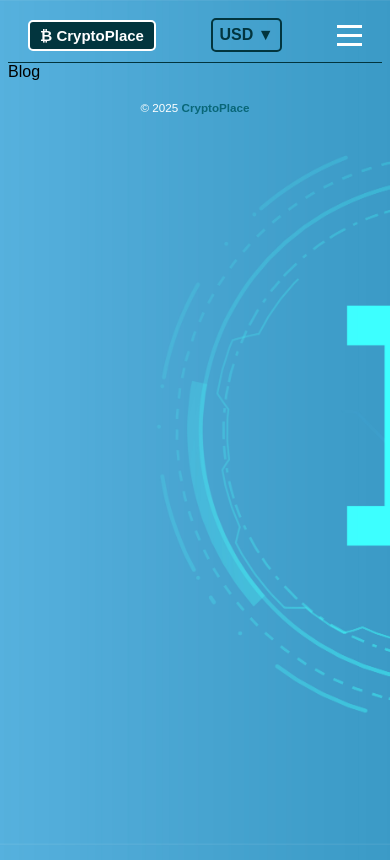
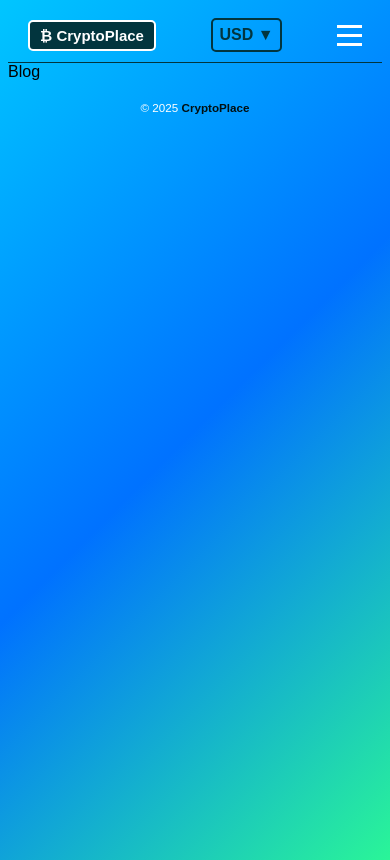
Before and after one commit to Tanmoy-Santra/cryptoplace, a React (Vite) app in the folder frontend/: page /blog in a window 390 px wide. Built offline with nearby package versions, Linux system fonts and the light colour scheme; no server answers.

Commit message:
final commit

```diff
--- a/frontend/src/App.css
+++ b/frontend/src/App.css
@@ -6,3 +6,9 @@ body {
     height: 100vh;
     background-attachment: fixed;
 }
+@media screen and (max-width : 768px){
+    body{
+        background: linear-gradient(135deg, #00c6ff, #0072ff, #2af598);
+    }
+
+}
--- a/frontend/src/components/footer/footer.css
+++ b/frontend/src/components/footer/footer.css
@@ -17,5 +17,5 @@
 
   .footer-logo {
     font-weight: bold;
-    color: #096778; /* Highlight color */
+    color: #021012; /* Highlight color */
   }
```
